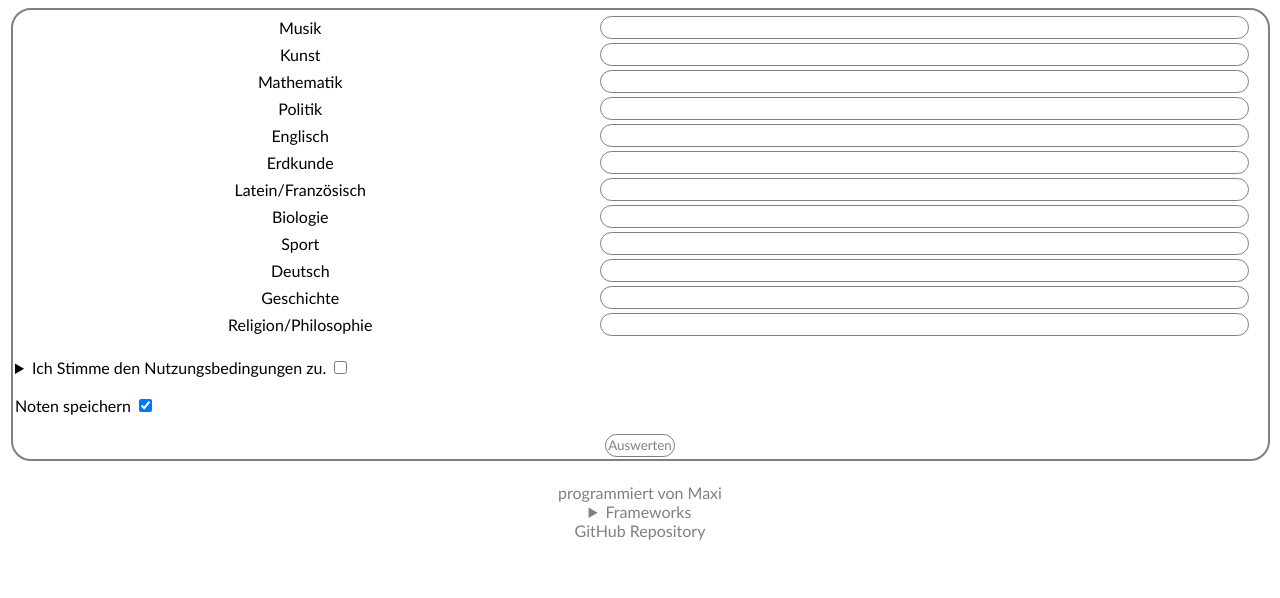
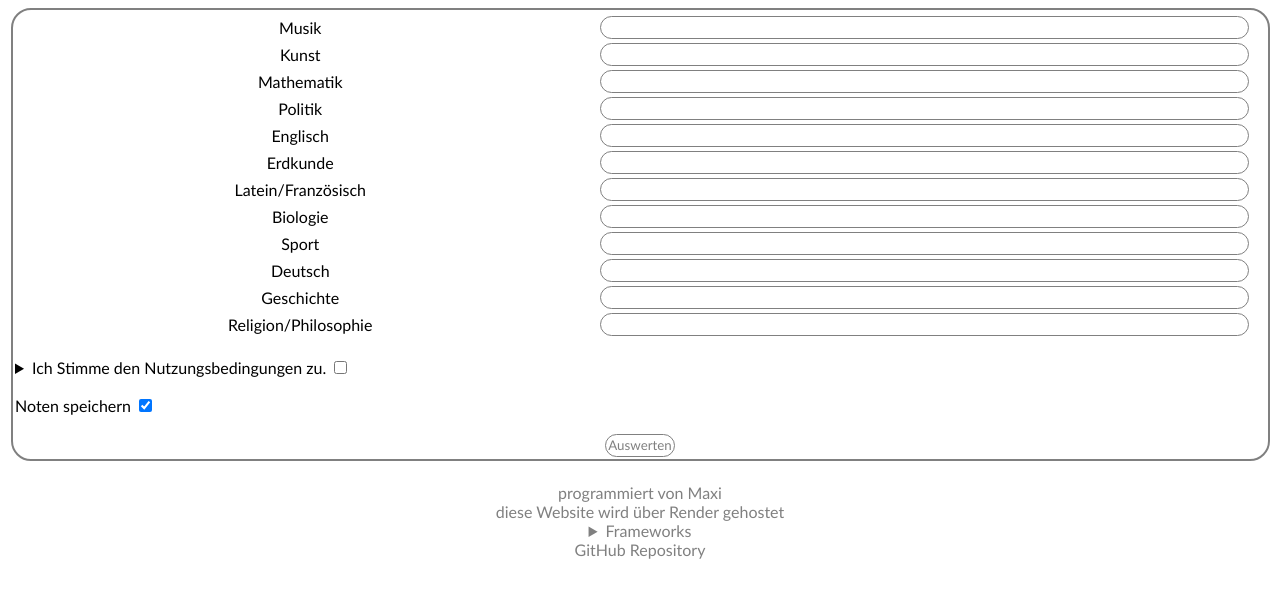
Before and after one commit to mschro67/Noten, a website with bundled scripts: page index.html in a window 1280 px wide. Built offline with nearby package versions, Linux system fonts and the light colour scheme.

Commit message:
Update footer

```diff
--- a/index.html
+++ b/index.html
@@ -40,6 +40,8 @@
         <footer>
             programmiert von Maxi
             <br>
+            diese Website wird über <a href="https://render.com/">Render</a> gehostet
+            <br>
             <details>
                 <summary>Frameworks</summary>
                 <a href="https://nodejs.org/">Node.js</a>
```
